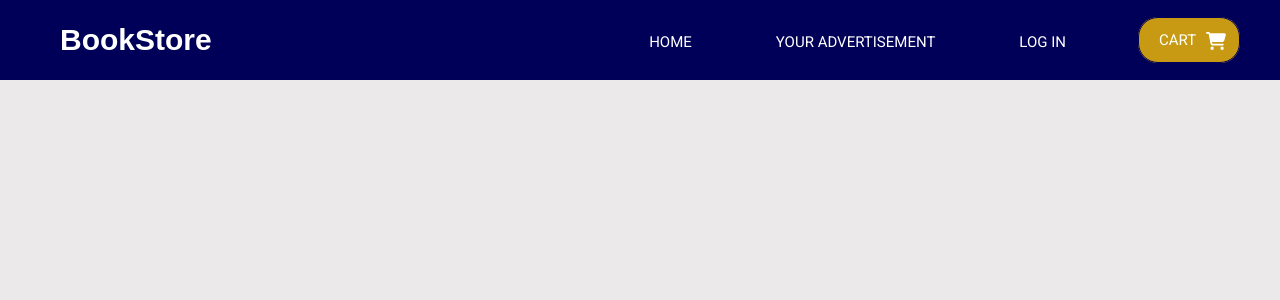
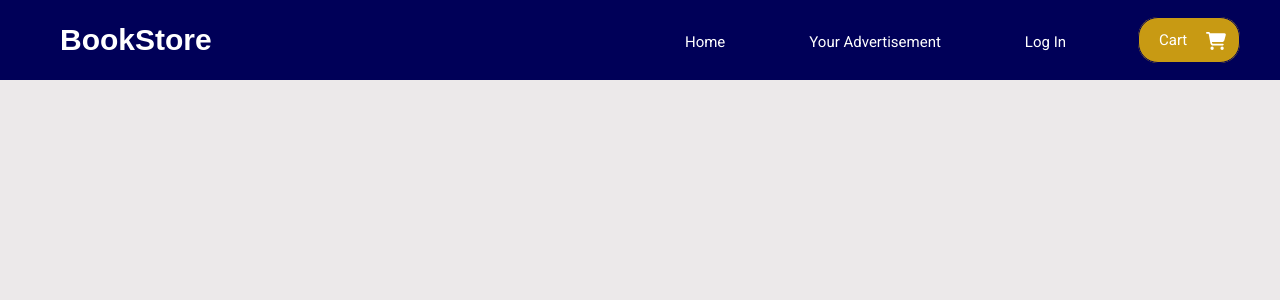
Before and after one commit to JoaoWielewski/reminder-front, a Next.js app: page /components/Header in a window 1280 px wide. Shown: the top 300 px of the page. Built offline with nearby package versions, Linux system fonts and the light colour scheme; no server answers.

Commit message:
Add sessionProvider

```diff
--- /dev/null
+++ b/src/app/components/AuthContext/page.tsx
@@ -0,0 +1,13 @@
+'use client';
+
+import { SessionProvider } from 'next-auth/react';
+
+function AuthContext({ children, session }: { children: React.ReactNode, session: any}) {
+  return (
+      <SessionProvider session={session}>
+        {children}
+      </SessionProvider>
+  );
+}
+
+export default AuthContext;
--- a/src/app/components/Header/page.tsx
+++ b/src/app/components/Header/page.tsx
@@ -1,12 +1,15 @@
 'use client';
 /* eslint-disable @next/next/no-img-element */
 
+import { signIn, signOut, useSession} from 'next-auth/react';
 import { FontAwesomeIcon } from '@fortawesome/react-fontawesome';
 import { faCartShopping, faBars } from '@fortawesome/free-solid-svg-icons';
 import Link from 'next/link';
 import './styles.css';
 
 function Header() {
+  const { data: session } = useSession();
+
   function handleClick() {
     const checkbox = document.getElementById('check') as HTMLInputElement;
     if (checkbox && checkbox.checked === true) {
@@ -41,11 +44,24 @@ function Header() {
             Cart
           </Link>
         </li>
-        <li onClick={handleClick}>
-          <Link href="/login" className="header-link">
-            Log In
-          </Link>
-        </li>
+        {session?.user ? (
+        <>
+          <li onClick={handleClick}>
+            <Link href="/login" className="header-link" onClick={() => signOut()}>
+              Log Out
+            </Link>
+          </li>
+        </>
+        ) : (
+        <>
+          <li onClick={handleClick}>
+            <Link href="/login" className="header-link" onClick={() => signIn()}>
+              Log In
+            </Link>
+          </li>
+        </>
+        )
+        }
         <li onClick={handleClick}>
           <Link href="/cart" className="header-cart">
             <p className="cart-p">Cart</p>
--- a/src/app/components/Header/styles.css
+++ b/src/app/components/Header/styles.css
@@ -17,7 +17,6 @@ header li {
   text-decoration: none;
   margin-left: 8rem;
   line-height: 8rem;
-  text-transform: uppercase;
 }
 
 .header-link {
--- a/src/app/layout.tsx
+++ b/src/app/layout.tsx
@@ -1,6 +1,10 @@
+//'use client';
+
 import './global.css';
 import Header from "./components/Header/page";
 import { Roboto } from '@next/font/google';
+import AuthContext from './components/AuthContext/page';
+//import { SessionProvider } from 'next-auth/react';
 
 const roboto = Roboto({
   subsets: ['latin'],
@@ -8,19 +12,22 @@ const roboto = Roboto({
 });
 
 export default function RootLayout({
-  children,
+  children, session
 }: {
-  children: React.ReactNode
+  children: React.ReactNode,
+  session: any,
 }) {
   return (
     <html lang="en">
 
       <head />
       <body>
-        <main className={roboto.className}>
-          <Header></Header>
-          {children}
-        </main>
+        <AuthContext session={session}>
+          <main className={roboto.className}>
+            <Header></Header>
+            {children}
+          </main>
+        </AuthContext>
       </body>
     </html>
   );
--- a/src/app/login/page.tsx
+++ b/src/app/login/page.tsx
@@ -1,4 +1,6 @@
 /* eslint-disable react/no-unescaped-entities */
+'use client';
+
 import './styles.css';
 import Link from 'next/link';
 import LoginContainer from '../components/LoginContainer/page';
```
